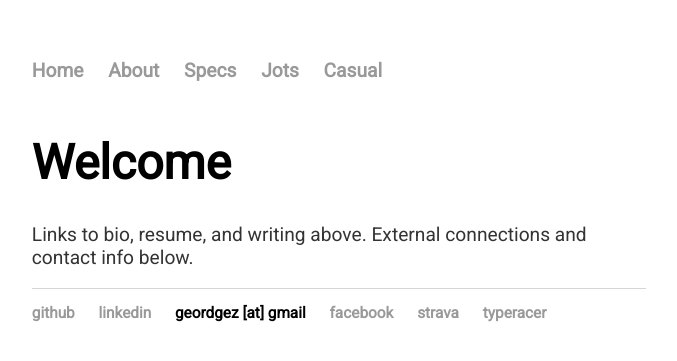
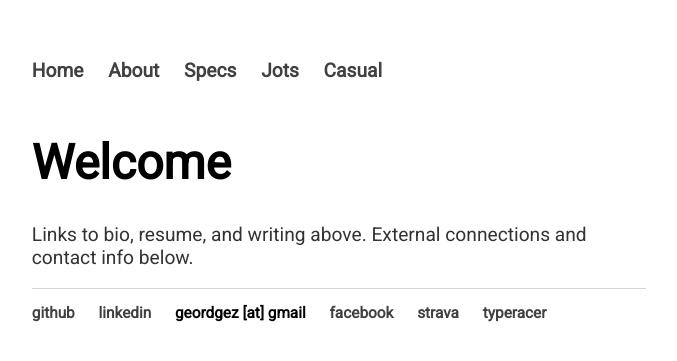
Before and after one commit to geordgez/geordgez.github.io, a Jekyll site: the page built from index.html, in a window 1280 px wide. Shown: the top 361 px of the page, without its empty margins (301-978 px from the left). Built offline with Jekyll 4.4.1, drawn with Linux system fonts in a browser that asks for light colours.

Commit message:
Darker but not quite black URLs

```diff
--- a/css/main.css
+++ b/css/main.css
@@ -34,7 +34,7 @@ div.scrollmenu {
 
 a {
     text-decoration: none;
-    color: #999;
+    color: #404040;
 }
 
 a:hover {
```
